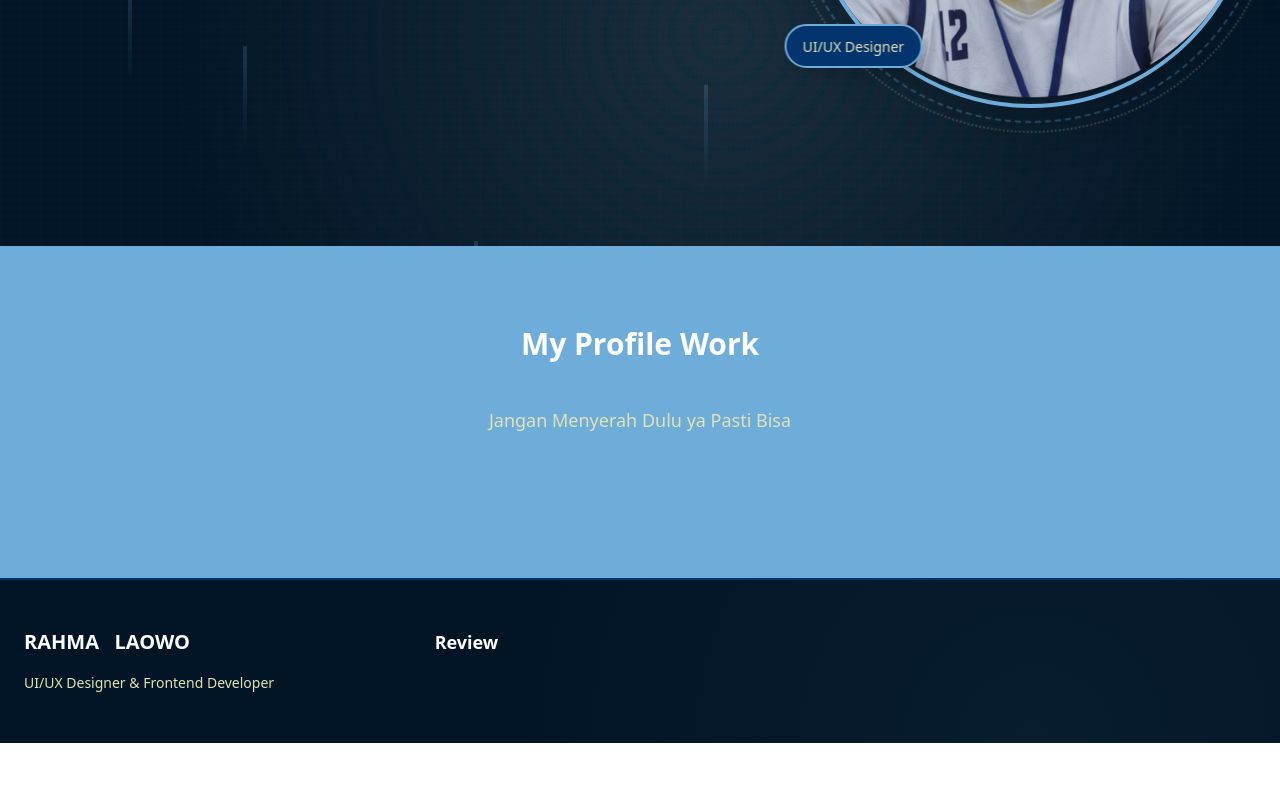
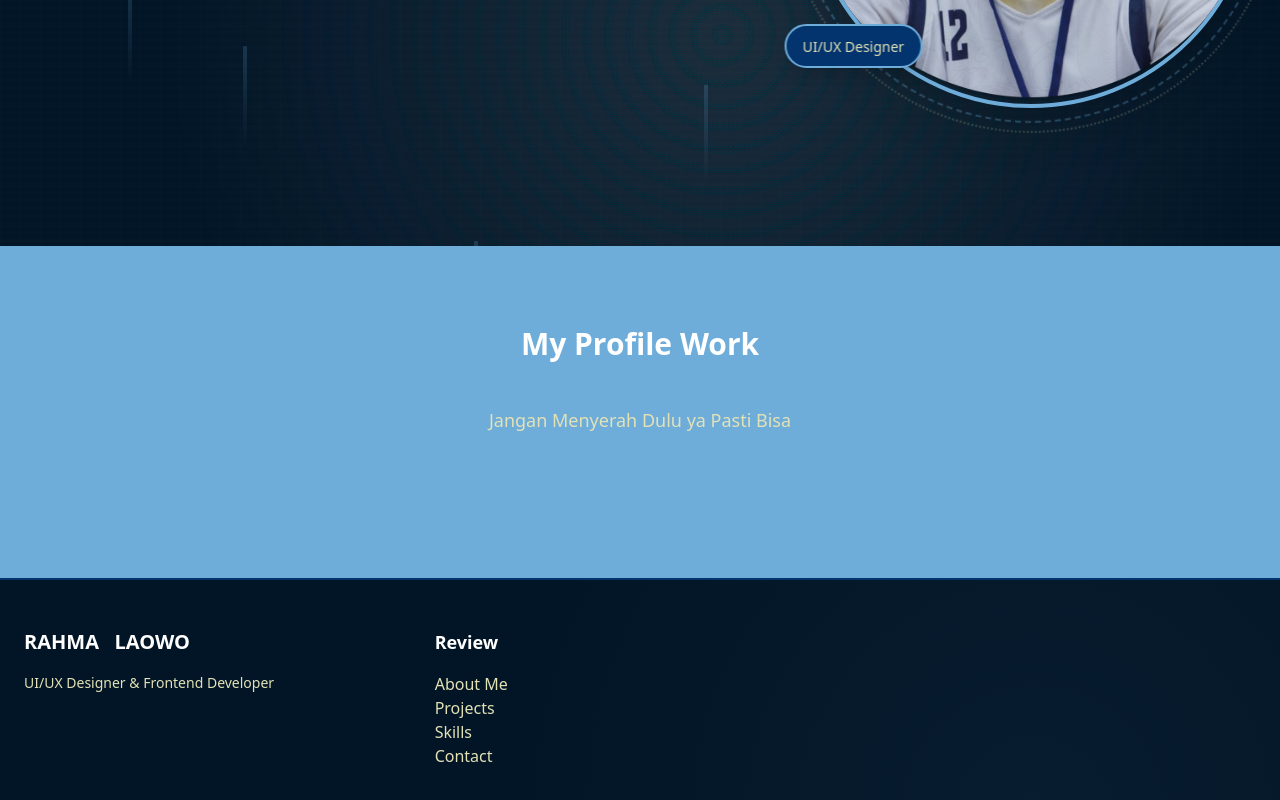
Before and after one commit to LindungiLw/my-profile-portofolio, a React (Vite) app: page / in a window 1280 px wide. Shown: the part 554-1354 px from the top of the page. Before the commit the page ends 1297 px from the top, so only its background shows below. Built offline with nearby package versions, Linux system fonts and the light colour scheme.

Commit message:
Update footersection

```diff
--- a/src/section/footersection.tsx
+++ b/src/section/footersection.tsx
@@ -30,6 +30,28 @@ export const FooterSection = () => {
             <h4 className="text-lg text-white mb-4" style={{ fontWeight: 600 }}>
               Review
             </h4>
+            <ul>
+              <li>
+                <a href="#about" className="text-[#E2E2B6] ">
+                  About Me
+                </a>
+              </li>
+              <li>
+                <a href="#about" className="text-[#E2E2B6] ">
+                  Projects
+                </a>
+              </li>
+              <li>
+                <a href="#about" className="text-[#E2E2B6] ">
+                  Skills
+                </a>
+              </li>
+              <li>
+                <a href="#about" className="text-[#E2E2B6] ">
+                  Contact
+                </a>
+              </li>
+            </ul>
           </div>
         </div>
       </div>
```
